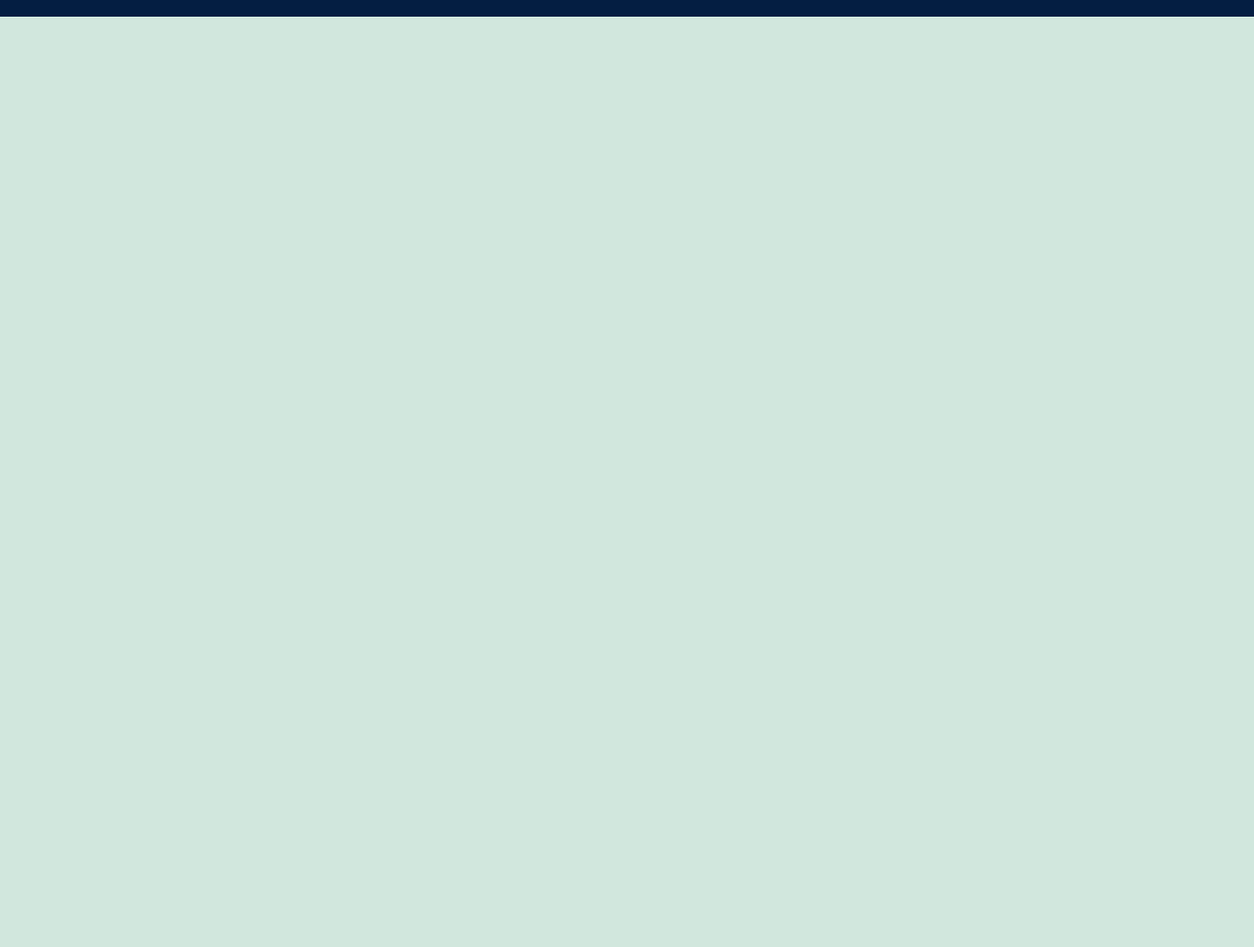
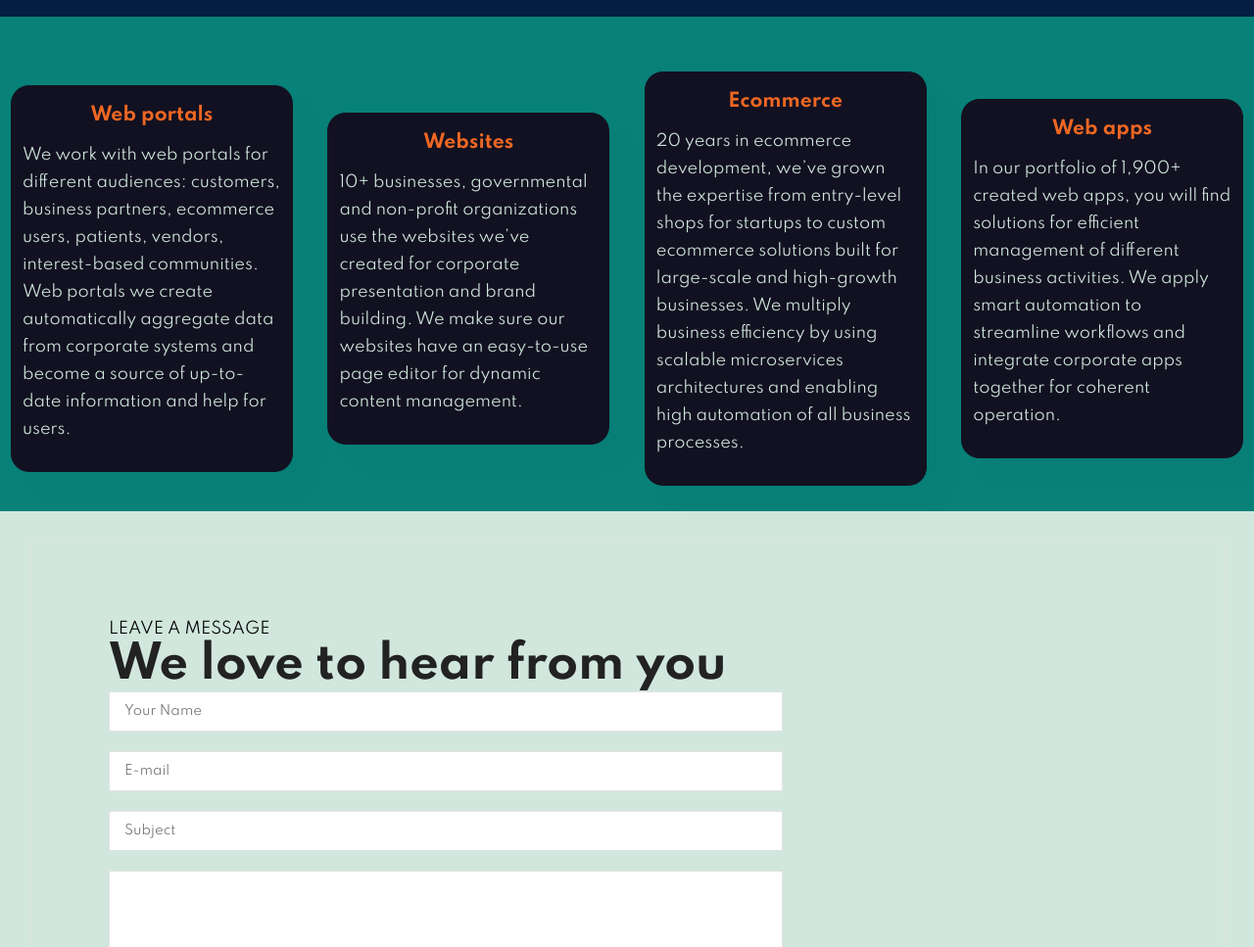
Before and after one commit to Wamalwa-Bernard/portfolio-website, a plain HTML site: page index.html in a window 1280 px wide. Shown: the part 2345-3312 px from the top of the page at 98% size. Before the commit the page ends 2362 px from the top, so only its background shows below. Drawn offline with Linux system fonts and the light colour scheme.

Commit message:
added the services section as well as started working on the contact us section

```diff
--- a/index.html
+++ b/index.html
@@ -134,13 +134,53 @@
     </section>
 
     <section id="services">
-        <div class="serviceContainer">
-            <div class="pro"></div>
-            <div class="pro"></div>
-            <div class="pro"></div>
+        <div id="serviceContainer">
+            <div class="pro">
+                <h3>Web portals</h3>
+                <p>
+                    We work with web portals for different audiences: customers, business partners, ecommerce users,
+                    patients, vendors, interest-based communities. Web portals we create automatically aggregate data from corporate systems
+                    and become a source of up-to-date information and help for users.
+                </p>
+            </div>
+            <div class="pro">
+                <h3>Websites</h3>
+                <p>
+                    10+ businesses, governmental and non-profit organizations use the websites we’ve created for corporate presentation
+                    and brand building. We make sure our websites have an easy-to-use page editor for dynamic content management.
+                </p>
+            </div>
+            <div class="pro">
+                <h3>Ecommerce</h3>
+                <p>
+                    20 years in ecommerce development, we’ve grown the expertise from entry-level shops for startups to custom
+                    ecommerce solutions built for large-scale and high-growth businesses. We multiply business efficiency by
+                    using scalable microservices architectures and enabling high automation of all business processes.
+                </p>
+            </div>
+            <div class="pro">
+                <h3>Web apps</h3>
+                <p>
+                    In our portfolio of 1,900+ created web apps, you will find solutions for efficient management of different business
+                    activities. We apply smart automation to streamline workflows and integrate corporate apps together for coherent operation.
+                </p>
+            </div>
         </div>
 
     </section>
 
+    <section id="form-details" class="section-m1 section-p1">
+        <form action="">
+            <span>LEAVE A MESSAGE</span>
+            <h2>We love to hear from you</h2>
+            <input type="text" placeholder="Your Name">
+            <input type="email" placeholder="E-mail">
+            <input type="text" placeholder="Subject">
+            <textarea placeholder="Your Message" name="" id="" cols="30" rows="10" >
+            </textarea>
+            <button class="normal">Submit</button>
+        </form>
+    </section>
+
 </body>
 </html>
--- a/styles.css
+++ b/styles.css
@@ -43,6 +43,14 @@ p {
   font-size: 16px;
   color: #465b52;
   margin: 15px 0 20px 0;
+}
+
+.section-p1 {
+  padding: 40px 80px;
+}
+
+.section-m1 {
+  margin: 40px 0;
 }
 
 button.normal{
@@ -293,3 +301,71 @@ button.normal{
   margin:0 100px;
   padding: 20px;
 }
+
+#serviceContainer{
+  display: flex;
+  align-items: center;
+  justify-content: space-between;
+  flex-wrap: wrap;
+  padding-top: 30px;
+
+}
+#services{
+  padding: 10px;
+  background-color: #088178;
+}
+
+#serviceContainer .pro{
+  width: 23%;
+    min-width: 250px;
+    padding: 10px 12px;
+    border: 1px solid #088178;
+    border-radius: 20px;
+    cursor: pointer;
+    box-shadow: 20px 20px 30px rgba(0, 0, 0, 0.02);
+    margin: 15px 0;
+    transition: transform 0.2s;
+    position: relative;
+    background-color: #121121;
+}
+
+#serviceContainer .pro h3{
+  text-align: center;
+  color:  #ee6723;
+  font-weight: bold;
+  padding-top: 10px;
+}
+
+#serviceContainer .pro p{
+  color: #d1e7dd;
+  line-height: 28px;
+}
+
+/* CONTACT SECTION */
+#form-details{
+  display: flex;
+  justify-content: space-between;
+  margin: 30px;
+  padding: 80px;
+  border: 1px solid #e1e1e1;
+
+}
+
+#form-details form{
+  width: 65%;
+  display: flex;
+  flex-direction: column;
+  align-items: flex-start;
+}
+#form-details form input,
+#form-details form textarea{
+  width: 100%;
+  padding: 12px 15px;
+  outline: none;
+  margin-bottom: 20px;
+  border: 1px solid #e1e1e1;
+}
+#form-details form button{
+  background-color: #088178;
+  color: #fff;
+}
```
